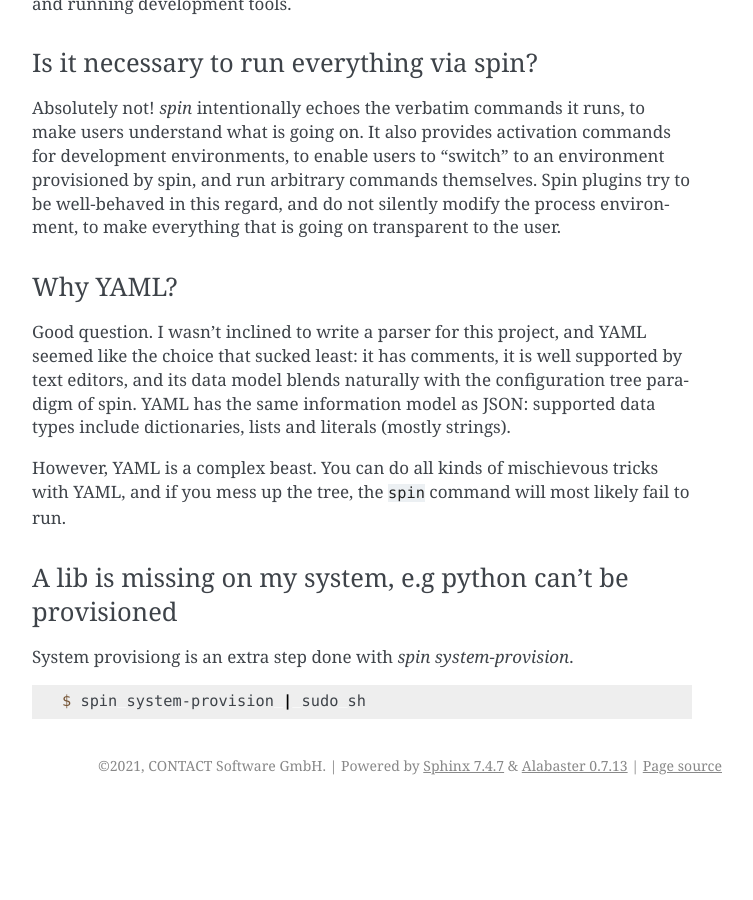
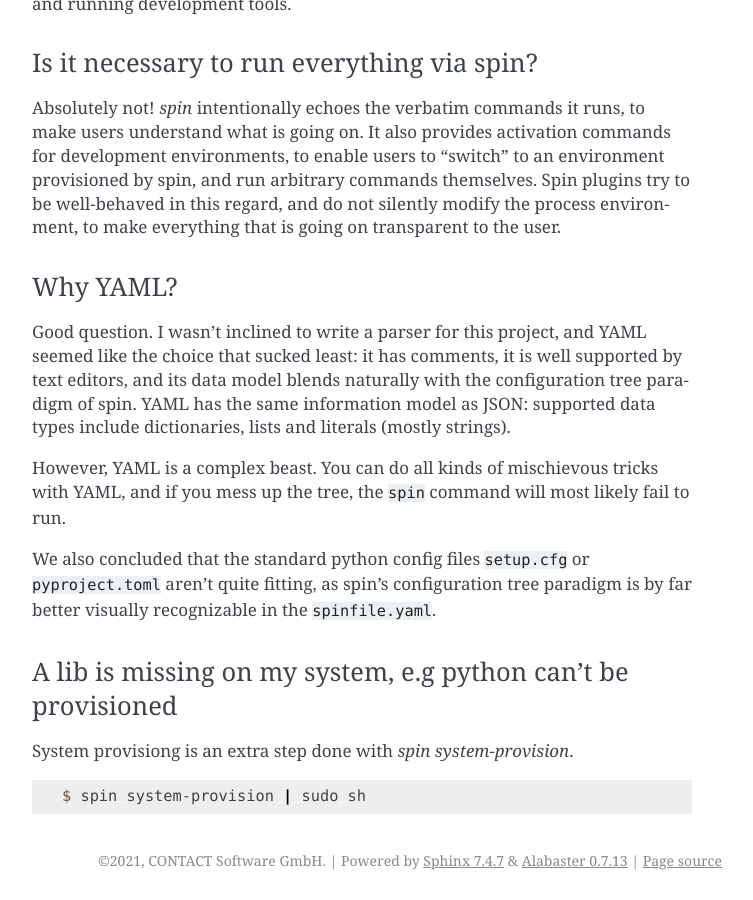
Before and after one commit to cslab/csspin, a Sphinx documentation site: the page built from docs/overview.rst, in a window 1280 px wide and 900 px high, scrolled down 4209 px. Shown: the whole window, without its empty margins (388-1141 px from the left). Built offline with Sphinx 7.4.7, drawn with Linux system fonts in a browser that asks for light colours; pages that are not in the unit, such as notebooks, are missing from menus; before the commit the page ends 5014 px from its top, so only the background shows below that.

Commit message:
Document the decision against setup.cfg and pyproject.toml

```diff
--- a/docs/overview.rst
+++ b/docs/overview.rst
@@ -256,6 +256,10 @@ However, YAML is a complex beast. You can do all kinds of mischievous
 tricks with YAML, and if you mess up the tree, the ``spin`` command
 will most likely fail to run.
 
+We also concluded that the standard python config files :file:`setup.cfg` or
+:file:`pyproject.toml` aren't quite fitting, as spin's configuration tree
+paradigm is by far better visually recognizable in the :file:`spinfile.yaml`.
+
 
 A lib is missing on my system, e.g python can't be provisioned
 --------------------------------------------------------------
```
